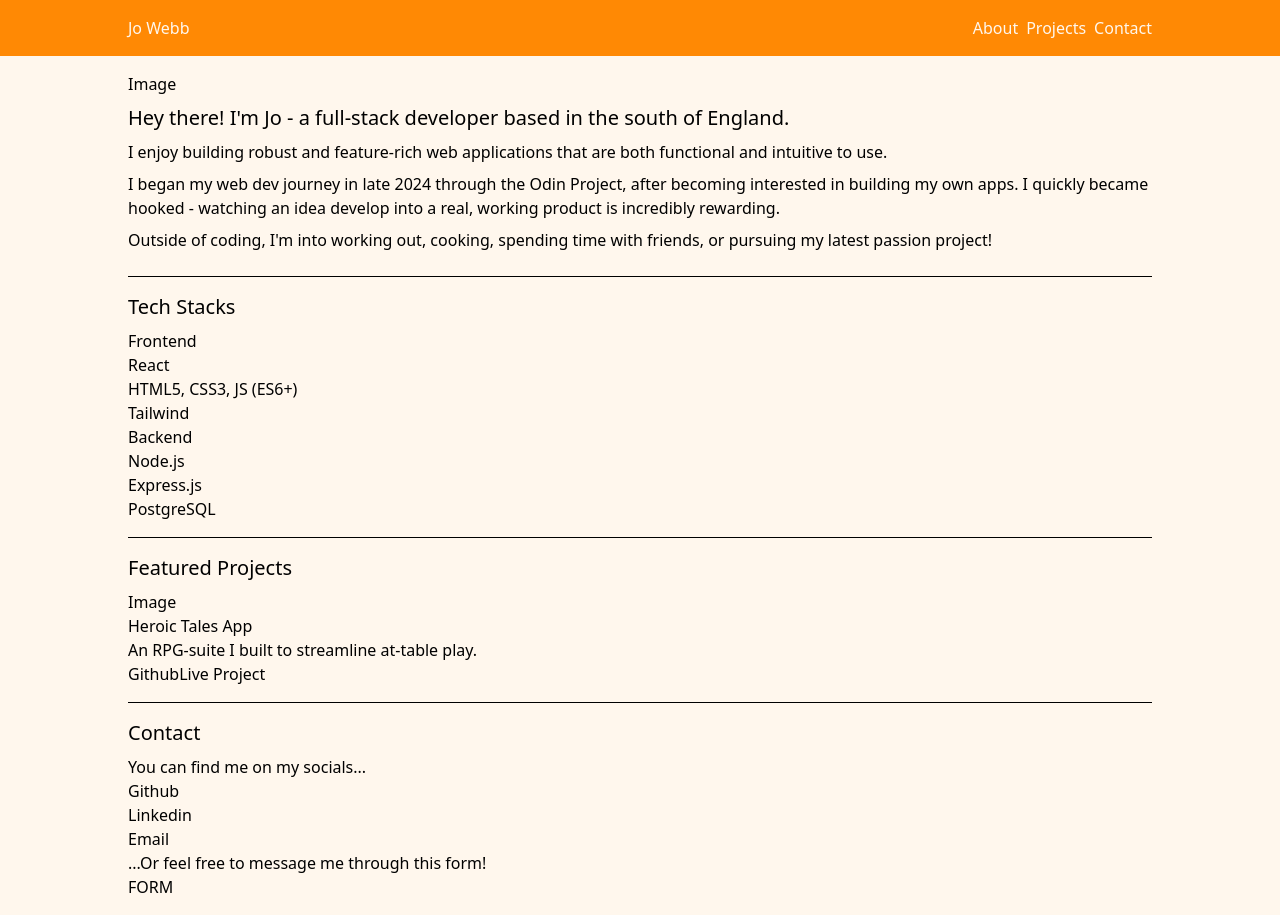
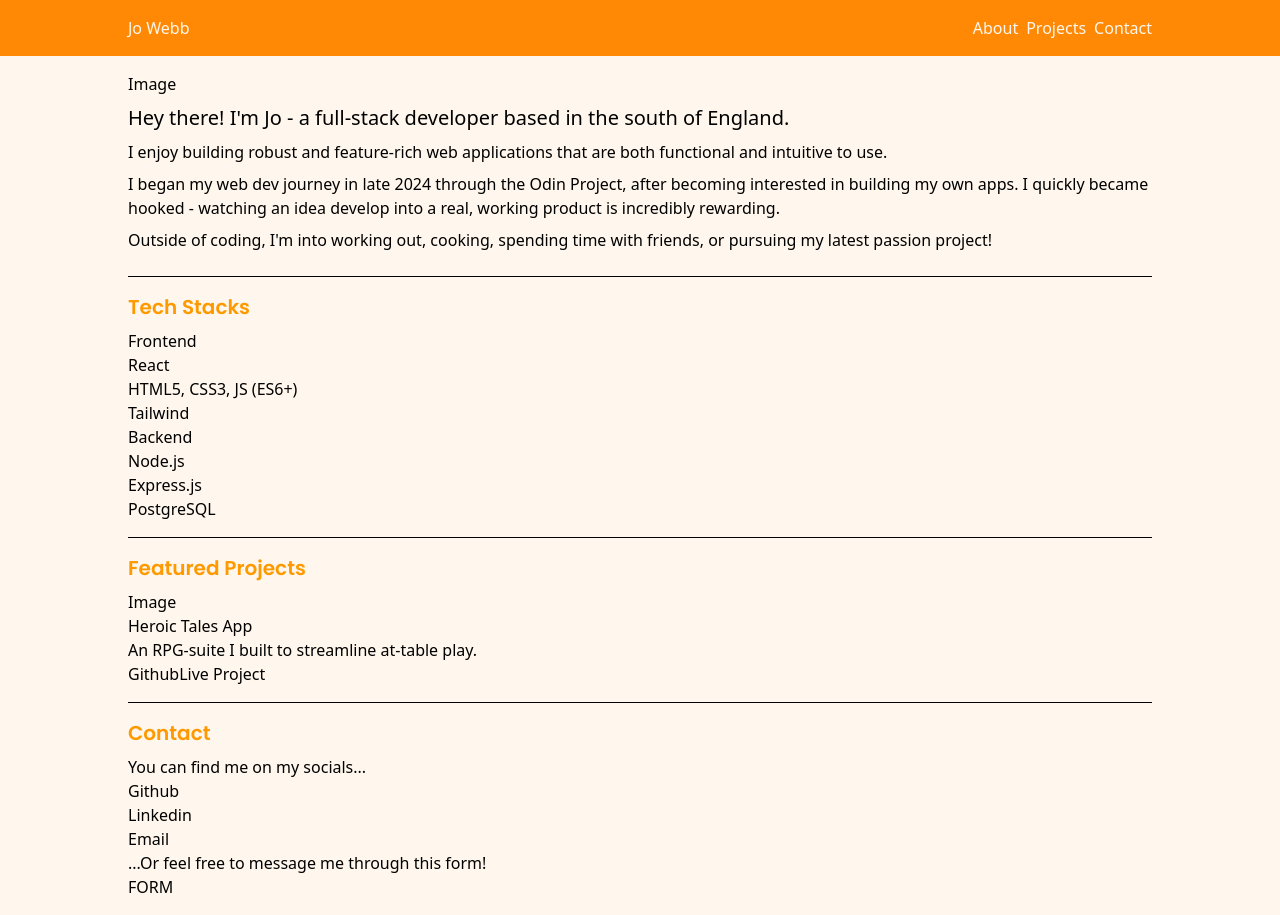
Before and after one commit to gemini-mastiff/portfolio-site, a React (Vite) app: page / in a window 1280 px wide. Built offline with nearby package versions, Linux system fonts and the light colour scheme.

Commit message:
style: add fotn and bold to SectionHeader

```diff
--- a/src/assets/components/SectionHeader.jsx
+++ b/src/assets/components/SectionHeader.jsx
@@ -1,3 +1,7 @@
 export default function SectionHeader({ children }) {
-  return <h2 className="mb-2 text-xl ">{children}</h2>;
+  return (
+    <h2 className="font-poppins mb-2 text-xl font-semibold text-amber-500">
+      {children}
+    </h2>
+  );
 }
```
